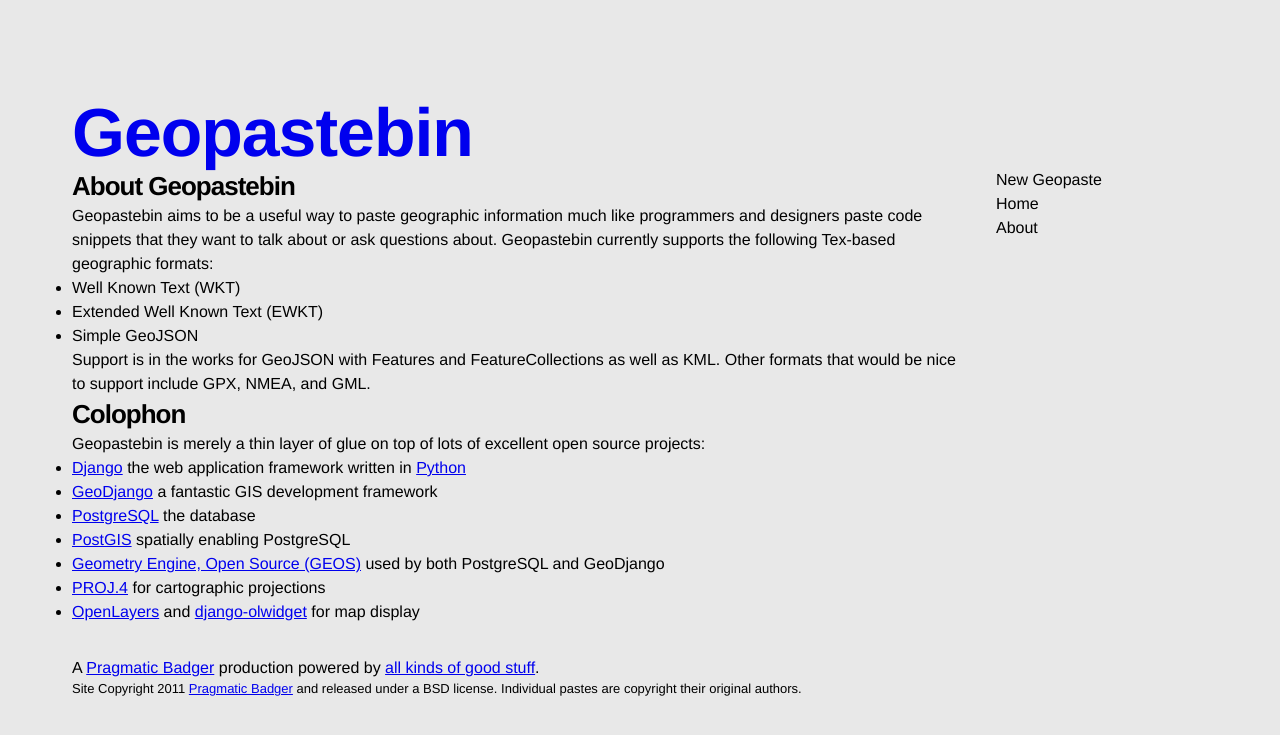
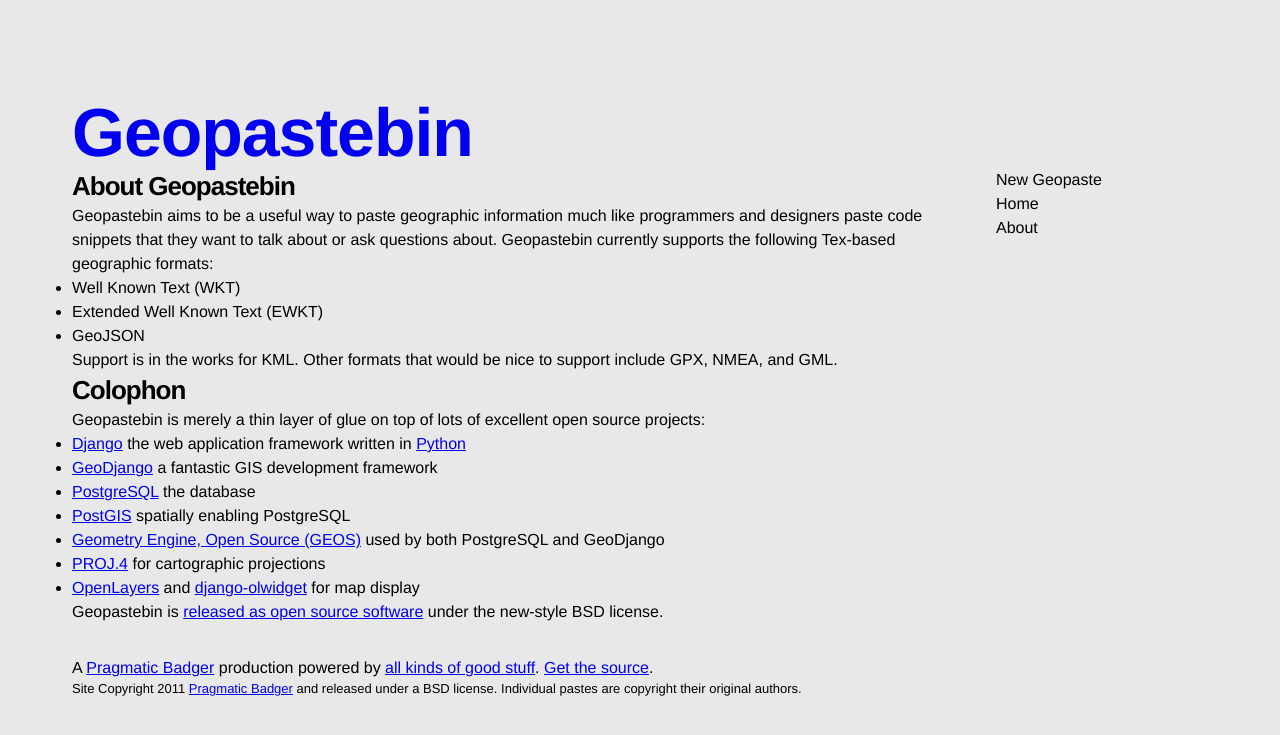
Before and after one commit to pragmaticbadger/geopastebin, a Django app: template example_project/templates/geopastebin/about.html in a window 1280 px wide. Shown: the top 735 px of the page. Run offline with Django 3.2, Linux system fonts and the light colour scheme; the template is opened without the code that fills it, so the values that code supplies are empty; parts of the project's set-up code (start-up, migrations or seed data) failed here and were passed over; some libraries are stand-ins or nearby versions.

Commit message:
Link to code in example templates.

```diff
--- a/example_project/templates/base.html
+++ b/example_project/templates/base.html
@@ -48,7 +48,7 @@
         {% block content %}{% endblock content %}
         {% block footer %}
         <footer>
-          <p>A <a href="http://pragmaticbadger.com/">Pragmatic Badger</a> production powered by <a href="/about/#colophon">all kinds of good stuff</a>.</p>
+          <p>A <a href="http://pragmaticbadger.com/">Pragmatic Badger</a> production powered by <a href="/about/#colophon">all kinds of good stuff</a>.  <a href="https://github.com/pragmaticbadger/geopastebin">Get the source</a>.</p>
           <p class="small">Site Copyright {% now "Y" %} <a href="http://pragmaticbadger.com/">Pragmatic Badger</a> and released under a BSD license. Individual pastes are copyright their original authors.</p>
           </footer>
         {% endblock footer %}
--- a/example_project/templates/geopastebin/about.html
+++ b/example_project/templates/geopastebin/about.html
@@ -17,10 +17,9 @@
     <ul>
       <li>Well Known Text (WKT)</li>
       <li>Extended Well Known Text (EWKT)</li>
-      <li>Simple GeoJSON</li>
+      <li>GeoJSON</li>
     </ul>
-    <p>Support is in the works for GeoJSON with Features and FeatureCollections as well as KML.  Other formats
-       that would be nice to support include GPX, NMEA, and GML.<p>
+    <p>Support is in the works for KML.  Other formats that would be nice to support include GPX, NMEA, and GML.<p>
   </section>
 
   <section id="colophon">
@@ -40,6 +39,8 @@
       <li><a href="http://openlayers.org/">OpenLayers</a> and <a href="http://olwidget.org/">django-olwidget</a> for map display</li>
     </ul>
 
+
+    <p>Geopastebin is <a href="https://github.com/pragmaticbadger/geopastebin">released as open source software</a> under the new-style BSD license.</p>
   </section>
 </section>
 {% endblock content %}
```
